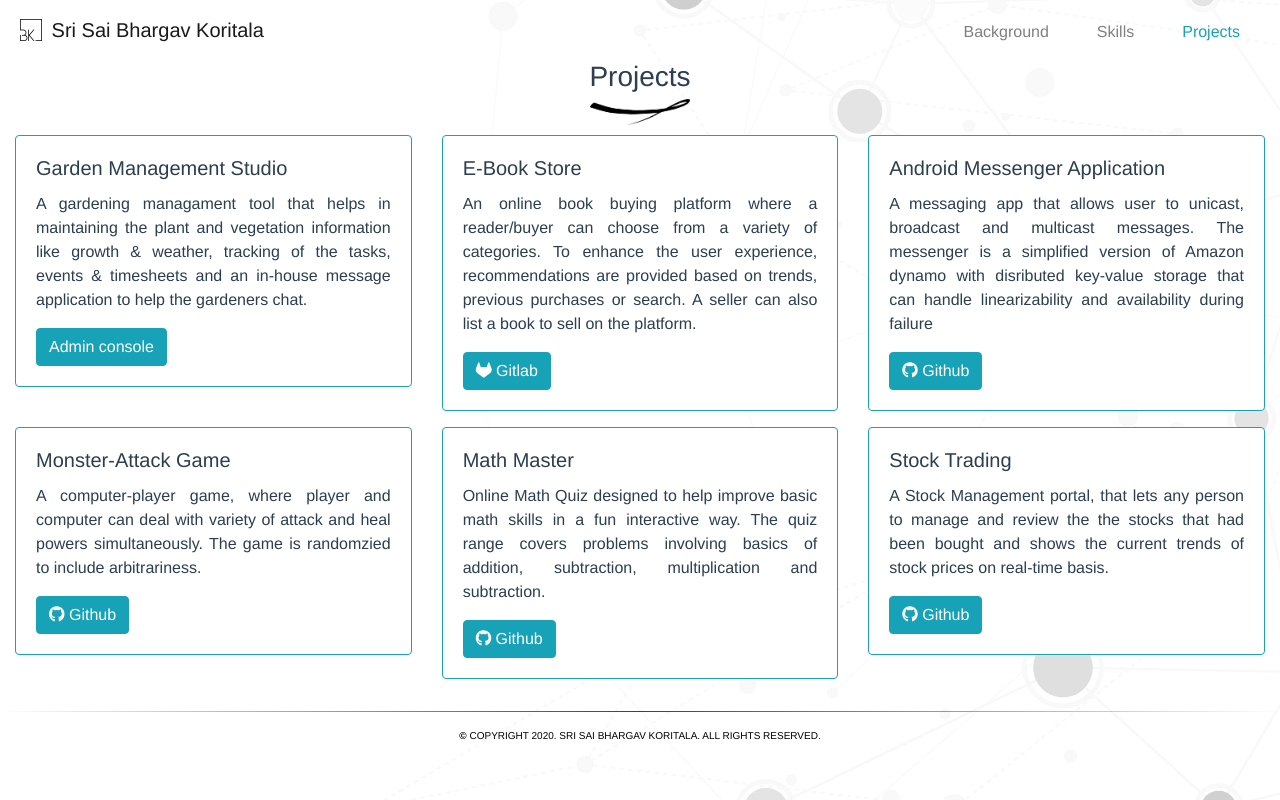
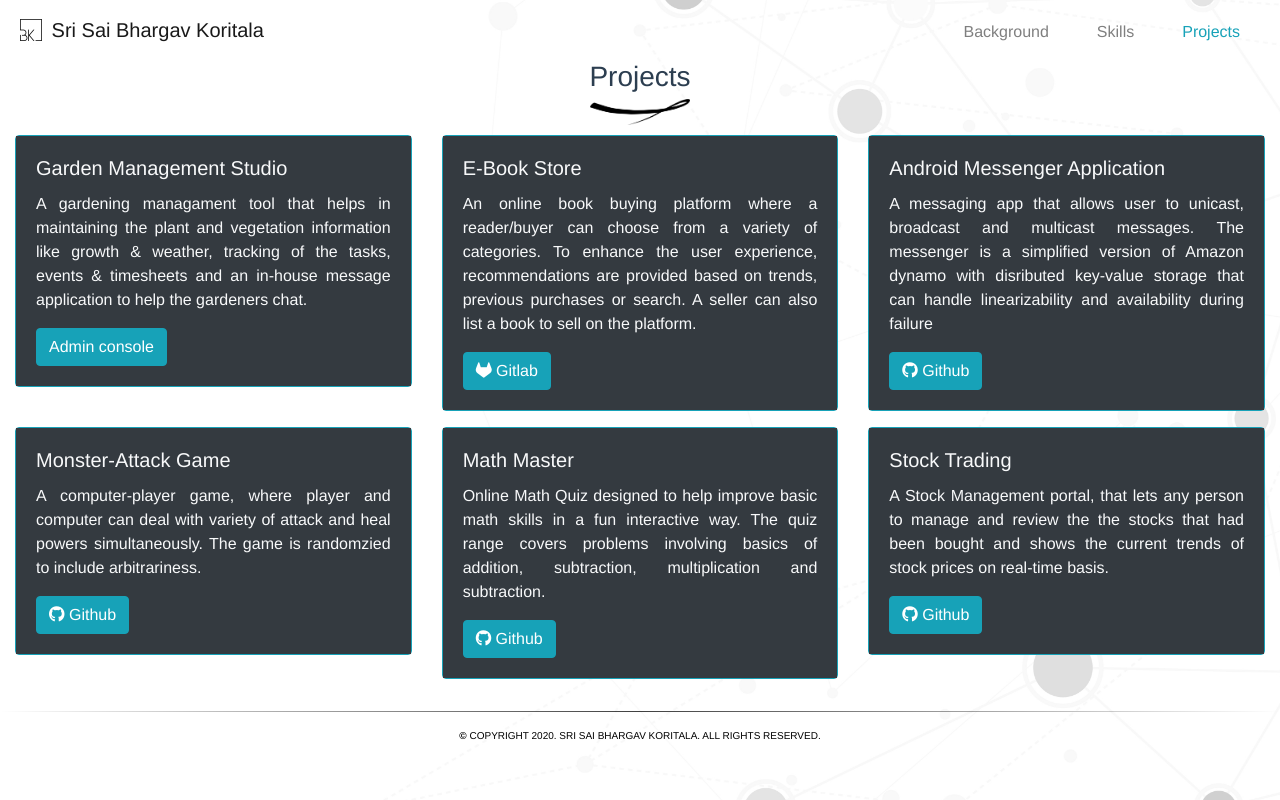
Before and after one commit to bhargavkoritala/Portfolio-Sri-Sai-Bhargav-Koritala, a Vue app: page /projects in a window 1280 px wide. Built offline with nearby package versions, Linux system fonts and the light colour scheme; a small style sheet from the web is missing.

Commit message:
project color scheme added

```diff
--- a/src/views/Projects.vue
+++ b/src/views/Projects.vue
@@ -7,8 +7,8 @@
     </h3>
     <div class="row">
   <div class="mb-3 col-lg-4 col-md-4 col-sm-4 col-12" :key="index" v-for="(project,index) in projects">
-    <div class="card border-info">
-      <div class="card-body">
+    <div class="card border-info text-light">
+      <div class="card-body  bg-dark">
         <h5 class="card-title">{{project.name}}</h5>
         <p class="card-text text-justify">{{project.desc}}</p>
         <a target="_blank" :href="project.link" class="btn btn-info"><i :class="{'fas fa-external-link-alt': project.button=='Admin Console','fab fa-github':project.button=='Github','fab fa-gitlab':project.button=='Gitlab'}"></i> {{project.button}}</a>
```
